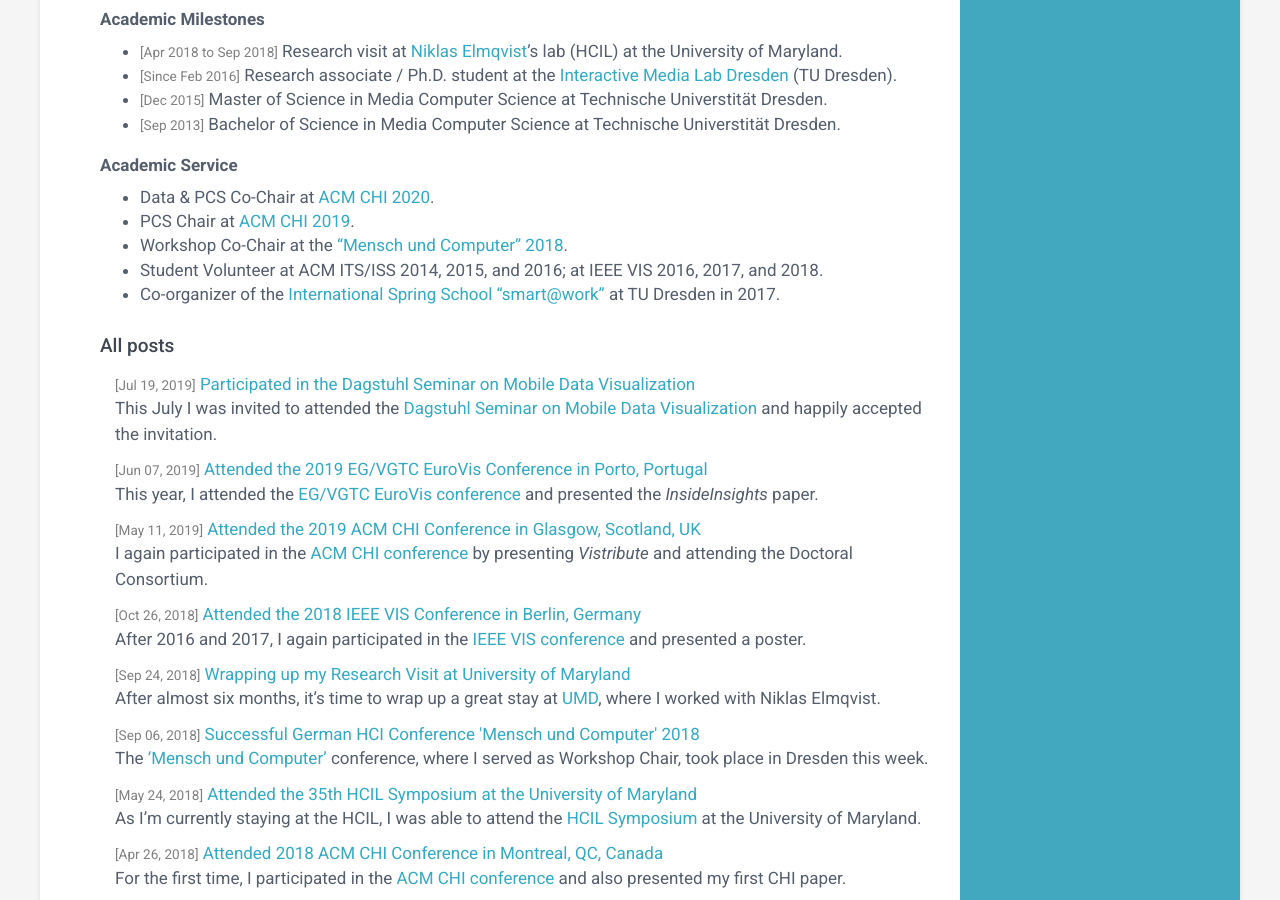
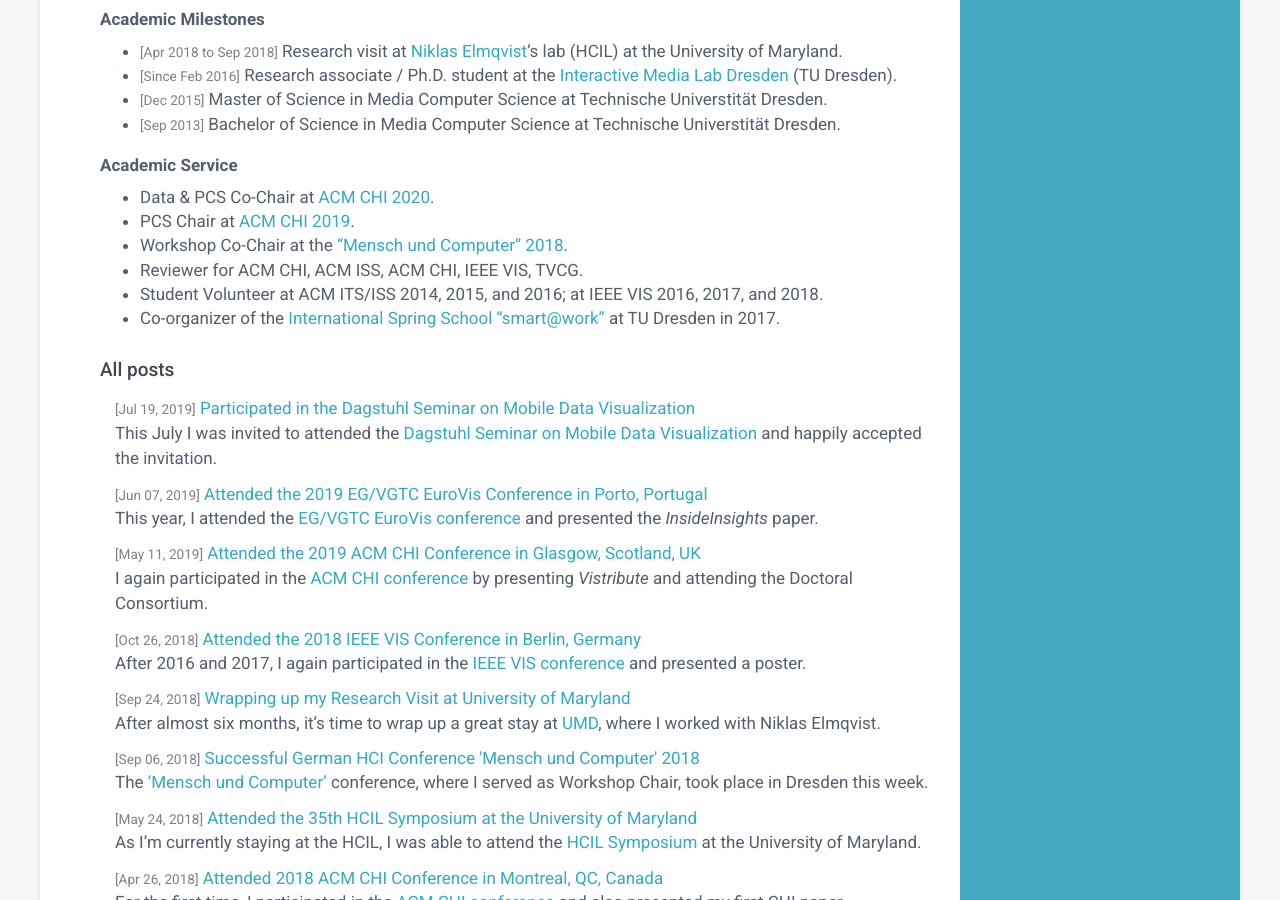
Before and after one commit to tomhorak21/tomhorak21.github.io, a Jekyll site: the page built from about/index.md, in a window 1280 px wide and 900 px high, scrolled down 507 px. Built offline with Jekyll 4.4.1, drawn with Linux system fonts in a browser that asks for light colours.

Commit message:
Updated About page.

```diff
--- a/about/index.md
+++ b/about/index.md
@@ -27,5 +27,6 @@ Two months later, I got the opportunity to start as a Ph.D. student supervised b
 - Data & PCS Co-Chair at [ACM CHI 2020](https://chi2020.acm.org/organizing/).
 - PCS Chair at [ACM CHI 2019](https://chi2019.acm.org/organising/).
 - Workshop Co-Chair at the ["Mensch und Computer" 2018](http://muc2018.mensch-und-computer.de/konferenz/organisation/).
+- Reviewer for ACM CHI, ACM ISS, ACM CHI, IEEE VIS, TVCG.
 - Student Volunteer at ACM ITS/ISS 2014, 2015, and 2016; at IEEE VIS 2016, 2017, and 2018.
 - Co-organizer of the [International Spring School "smart@work"](http://smartatwork.org/organizers/) at TU Dresden in 2017.
```
